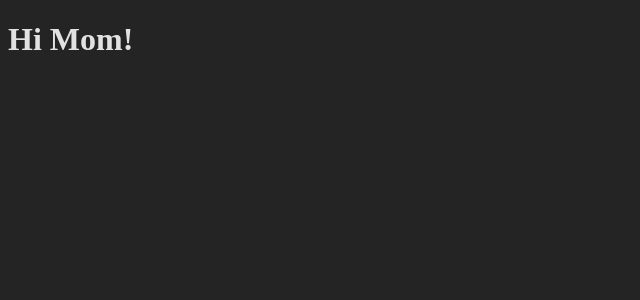
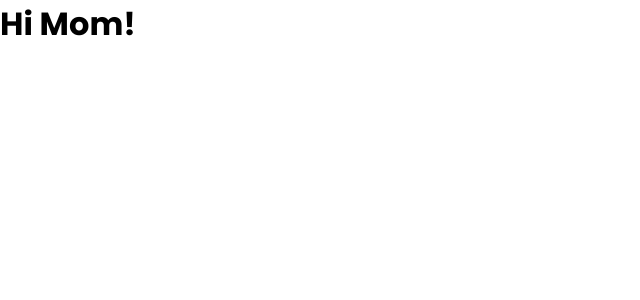
Before and after one commit to defnot001/reactProject_2, a React (Vite) app: page / in a window 1280 px wide. Shown: the top 300 px of the page, without its empty margins (0-640 px from the left). Built offline with nearby package versions, Linux system fonts and the light colour scheme.

Commit message:
added basic styles, removed margin and padding

```diff
--- a/src/index.css
+++ b/src/index.css
@@ -1,7 +1,14 @@
+@import url('https://fonts.googleapis.com/css2?family=Poppins:wght@300;400;500;600;700&display=swap');
+
+* {
+  margin: 0;
+  padding: 0;
+  -webkit-box-sizing: border-box;
+  box-sizing: border-box;
+  font-family: 'Poppins', sans-serif;
+  background-color: white;
+}
 :root {
-  color: rgba(255, 255, 255, 0.87);
-  background-color: #242424;
-
   font-synthesis: none;
   text-rendering: optimizeLegibility;
   -webkit-font-smoothing: antialiased;
```
